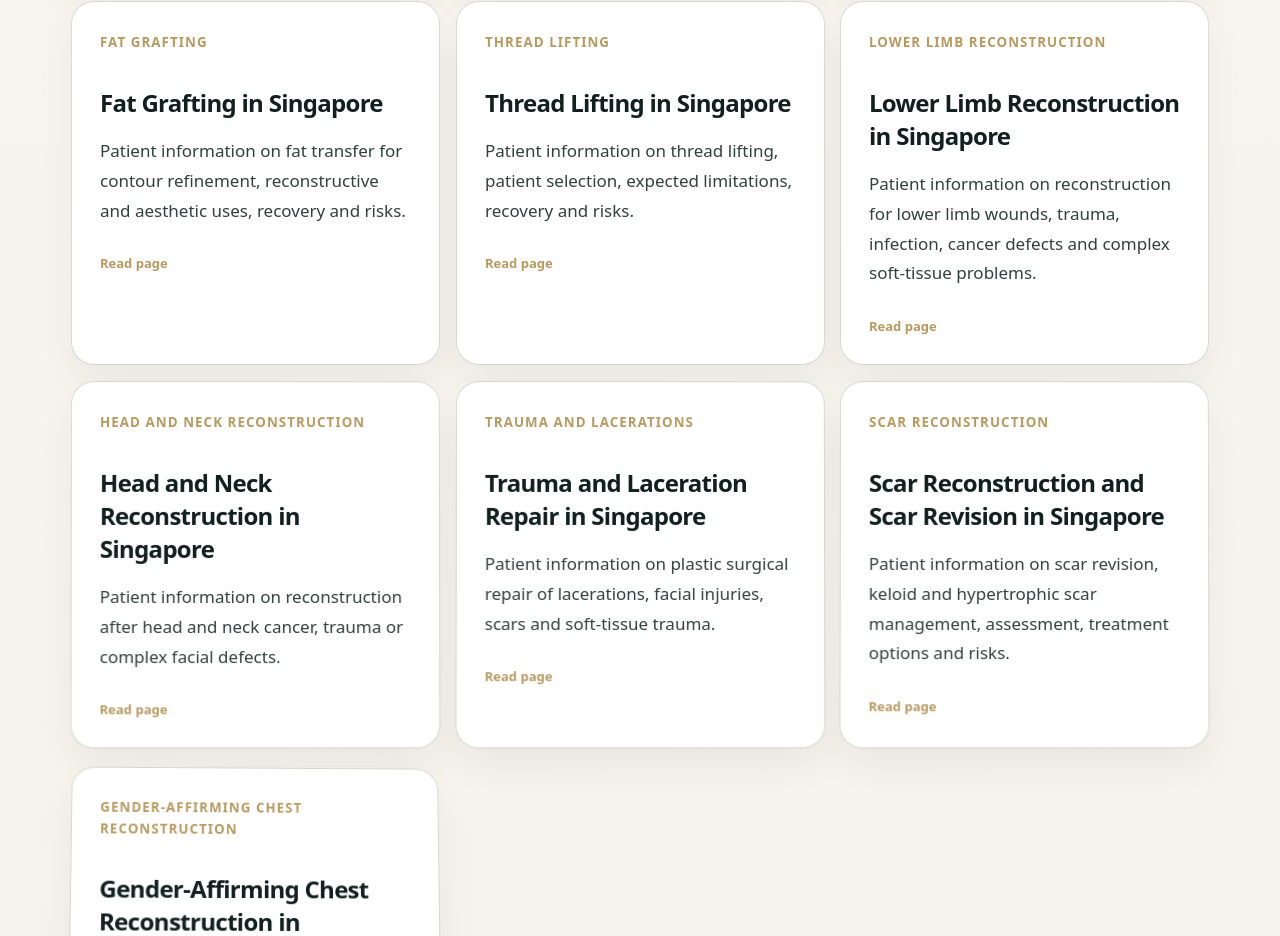
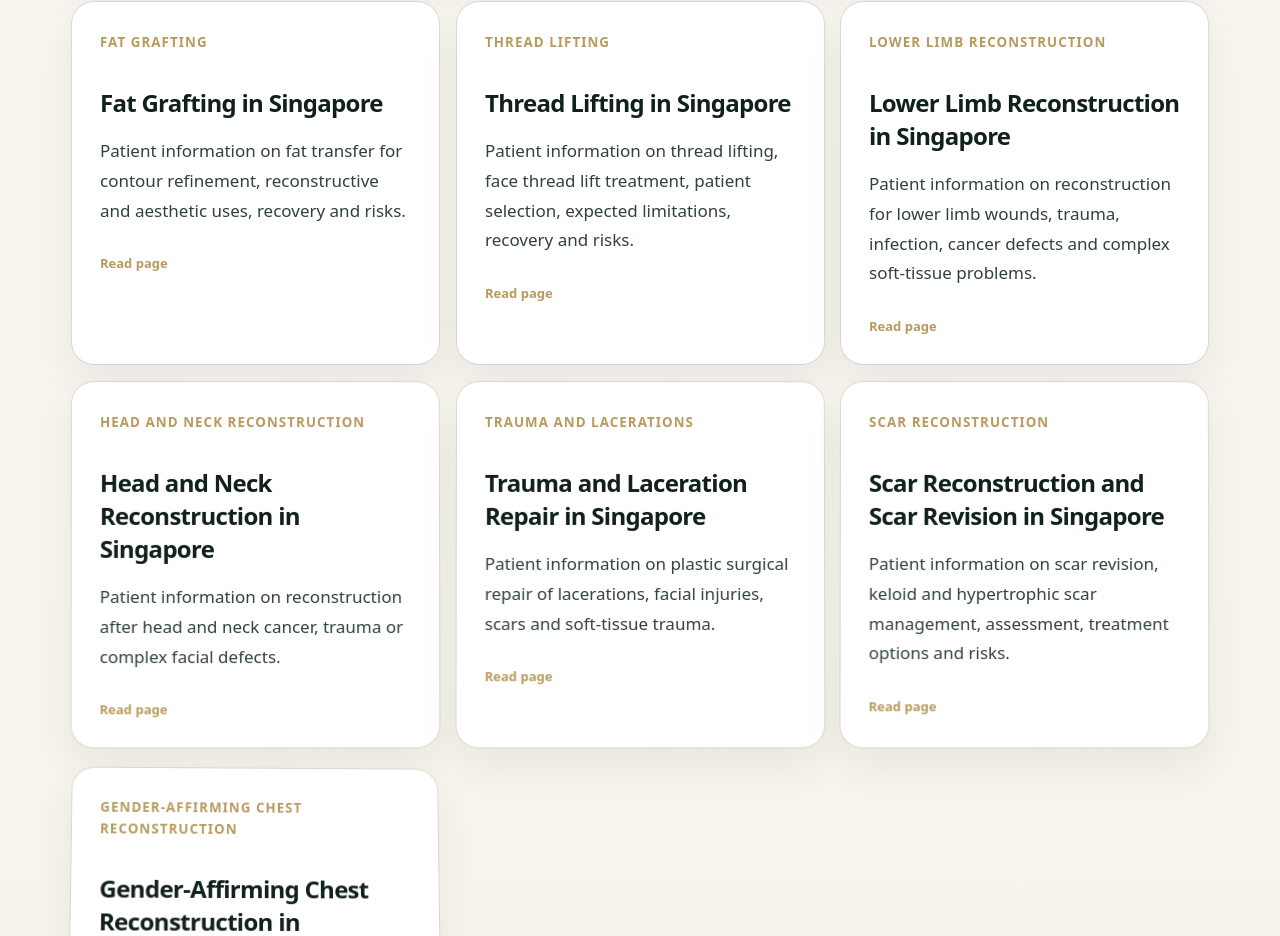
Before and after one commit to zatyrical/plasticwebsite, a Next.js app: page /blog in a window 1280 px wide. Shown: the part 2774-3710 px from the top of the page. Built offline with nearby package versions, Linux system fonts and the light colour scheme.

Commit message:
Strengthen thread lifting search signals

```diff
--- a/app/llms.txt/route.ts
+++ b/app/llms.txt/route.ts
@@ -33,7 +33,7 @@ This website is for general educational information. Suitability, risks, recover
 - Asian Eyelid Surgery in Singapore: ${baseUrl}/asian-eyelid-surgery-singapore
 - Body Contouring & Liposuction in Singapore — body contouring treatment, abdominal/tummy liposuction, waist/flank contouring, loose skin limits, recovery and risks: ${baseUrl}/body-contouring-liposuction-singapore
 - Tummy Tuck / Abdominoplasty in Singapore — loose abdominal skin, mini versus full tummy tuck, diastasis recti/divarication repair, C-section scar planning and recovery: ${baseUrl}/tummy-tuck-singapore
-- Thread Lifting in Singapore: ${baseUrl}/thread-lifting-singapore
+- Thread Lifting in Singapore — face thread lift treatment, dissolvable threads, suitability, recovery, limits versus face lift surgery and risks: ${baseUrl}/thread-lifting-singapore
 - Breast Augmentation in Singapore — breast implants, Motiva implant discussion, implant placement, implant shape/profile, screening, recovery and long-term implant follow-up: ${baseUrl}/breast-augmentation-singapore
 - Breast Augmentation & Aesthetic Breast Surgery in Singapore: ${baseUrl}/breast-aesthetic-surgery-singapore
 - 24-Hour Rapid Recovery Breast Augmentation in Singapore: ${baseUrl}/24-hour-rapid-recovery-breast-augmentation-singapore
--- a/app/procedureArticles.ts
+++ b/app/procedureArticles.ts
@@ -564,28 +564,29 @@ export const procedureArticles: Record<string, ProcedureArticle> = {
     slug: 'thread-lifting-singapore',
     title: 'Thread Lifting in Singapore',
     eyebrow: 'Thread lifting',
-    lead: 'Patient information on thread lifting, patient selection, expected limitations, recovery and risks.',
-    description: 'Patient information on thread lifting in Singapore, including suitability, consultation, recovery, risks and how it compares with surgery.',
-    keywords: ['thread lift Singapore', 'thread lifting Singapore', 'non surgical face lift Singapore'],
+    lead: 'Patient information on thread lifting, face thread lift treatment, patient selection, expected limitations, recovery and risks.',
+    description: 'Patient information on thread lifting in Singapore, including face thread lift suitability, dissolvable threads, consultation, recovery, risks and how it compares with surgery.',
+    keywords: ['thread lift Singapore', 'thread lifting Singapore', 'face thread lift Singapore', 'face thread lift treatment Singapore', 'dissolvable thread lift', 'non surgical face lift Singapore'],
     heroImage: { src: '/images/aesthetic-ai/thread-lifting.jpg', alt: 'Editorial-style image representing thread lifting and facial rejuvenation consultation', caption: 'Illustrative image for patient education; not a treatment result.' },
     backHref: '/#aesthetic-surgery',
     backLabel: 'Back to aesthetic surgery',
     intro: [
-      'Thread lifting is a minimally invasive procedure that uses absorbable threads placed under the skin to provide selected lifting or support effects. It is sometimes considered for mild facial laxity or contour concerns.',
+      'Thread lifting is a minimally invasive procedure that uses absorbable or dissolvable threads placed under the skin to provide selected lifting or support effects. It is sometimes considered for mild facial laxity, cheek or jawline support, or contour concerns.',
       'Thread lifting is not the same as a surgical face lift. It cannot remove significant loose skin or reposition deeper tissues to the same degree as surgery.',
       'Careful patient selection is important. The procedure may be unsuitable when laxity is advanced, expectations are unrealistic or tissue quality is not favourable.'
     ],
     sections: [
-      { id: 'suitability', heading: 'Who may be suitable?', paragraphs: ['Thread lifting may be considered for selected patients with mild soft-tissue descent who want a limited, non-surgical approach and understand the limitations. It is not a substitute for face and neck lift surgery when laxity is significant.'] },
+      { id: 'suitability', heading: 'Who may be suitable for face thread lift treatment?', paragraphs: ['Thread lifting may be considered for selected patients with mild soft-tissue descent who want a limited, non-surgical approach and understand the limitations. It is not a substitute for face and neck lift surgery when laxity is significant.', 'Common discussion areas include the cheeks, jawline, jowls and lower face. Suitability depends on facial anatomy, tissue heaviness, skin quality, asymmetry and whether a non-surgical thread lift can realistically address the patient’s concern.'] },
       { id: 'assessment', heading: 'Consultation and planning', paragraphs: ['Assessment includes facial anatomy, skin thickness, tissue heaviness, asymmetry, previous fillers or procedures and the patient’s goals. A safe plan considers thread type, vector, entry points and potential alternatives.', 'Some patients are better treated with skin-quality procedures, injectables, surgery or no procedure.'] },
-      { id: 'procedure', heading: 'How thread lifting is performed', paragraphs: ['Threads are inserted under local anaesthesia or other anaesthetic arrangements depending on the plan. They are positioned to create selected support or lifting vectors.', 'The degree of visible change is usually more limited than surgery. Overcorrection, dimpling or asymmetry may occur early and requires follow-up.'] },
+      { id: 'procedure', heading: 'How dissolvable thread lifting is performed', paragraphs: ['Threads are inserted under local anaesthesia or other anaesthetic arrangements depending on the plan. They are positioned to create selected support or lifting vectors.', 'The degree of visible change is usually more limited than surgery. Overcorrection, dimpling or asymmetry may occur early and requires follow-up.'] },
       { id: 'recovery', heading: 'Recovery after thread lifting', paragraphs: ['Bruising, swelling, tenderness, tightness, dimpling or irregularity can occur after treatment. Patients may be advised to avoid vigorous facial massage, dental procedures, heavy exercise or wide mouth opening for a period of time.', 'The timeline varies depending on thread type, number of threads and individual healing.'] },
       { id: 'risks', heading: 'Risks and limitations', paragraphs: ['Risks include bruising, swelling, infection, thread visibility, dimpling, asymmetry, discomfort, thread extrusion, nerve irritation, unsatisfactory result and need for removal or further treatment. Effects are not permanent and outcomes vary.'] }
     ],
     faqs: [
       { question: 'Is thread lifting a replacement for a face lift?', answer: 'No. Thread lifting may help selected mild concerns, but it cannot reproduce the deeper tissue repositioning and skin redraping of surgery.' },
       { question: 'How long does a thread lift last?', answer: 'Duration varies depending on thread type, tissue quality, facial movement and ageing. It should not be viewed as permanent.' },
-      { question: 'Can thread lifting be combined with other treatments?', answer: 'Sometimes, but sequencing and safety need to be planned carefully, especially if fillers, lasers or surgery are also being considered.' }
+      { question: 'Can thread lifting be combined with other treatments?', answer: 'Sometimes, but sequencing and safety need to be planned carefully, especially if fillers, lasers or surgery are also being considered.' },
+      { question: 'Who is not suitable for a face thread lift?', answer: 'Thread lifting may be unsuitable when facial laxity is advanced, skin is very thin or heavy, expectations are unrealistic, infection risk is increased, or surgery would be a more appropriate option. A consultation is needed to assess this.' }
     ]
   },
   'lower-limb-reconstruction-singapore': {
```
